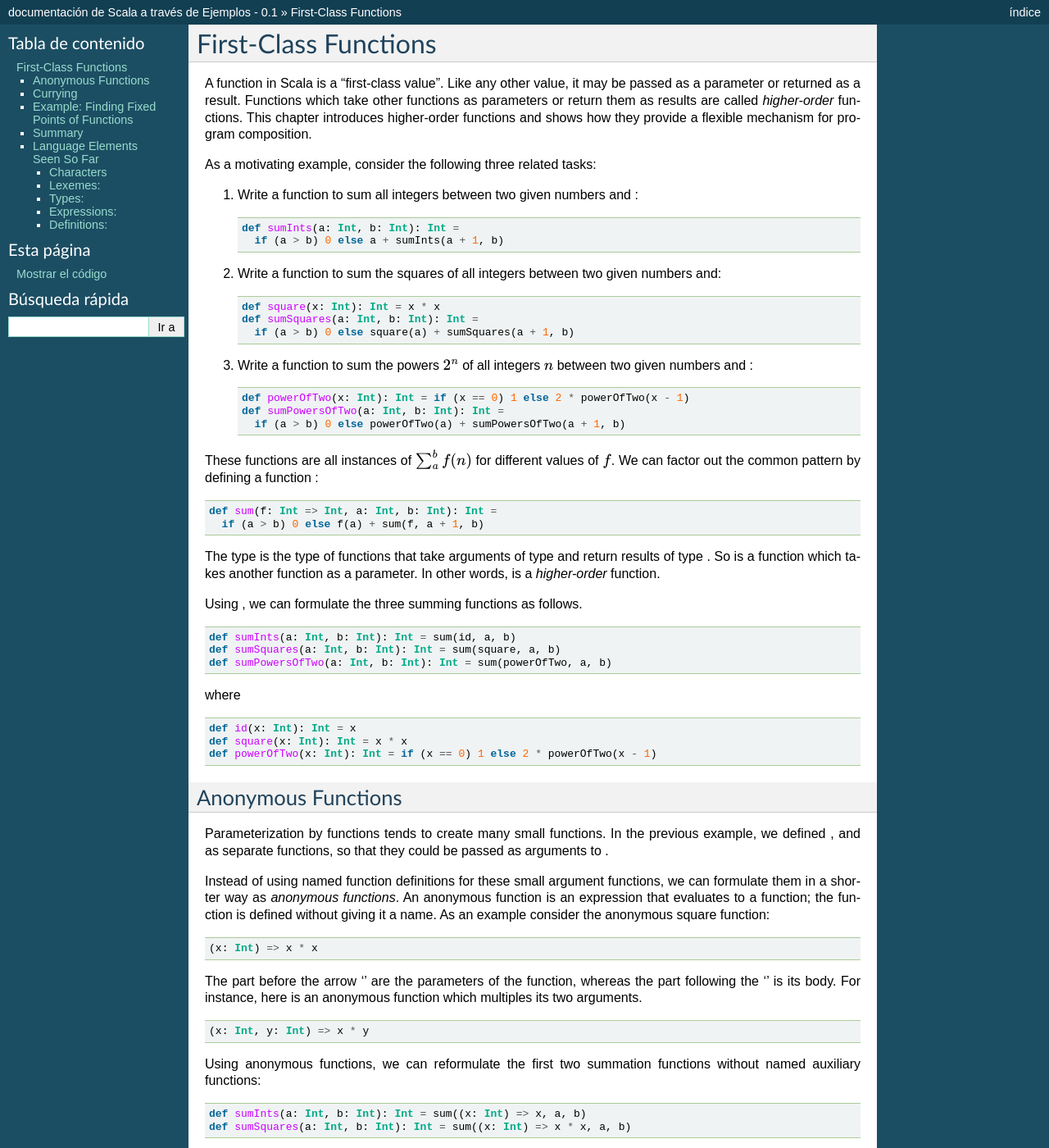
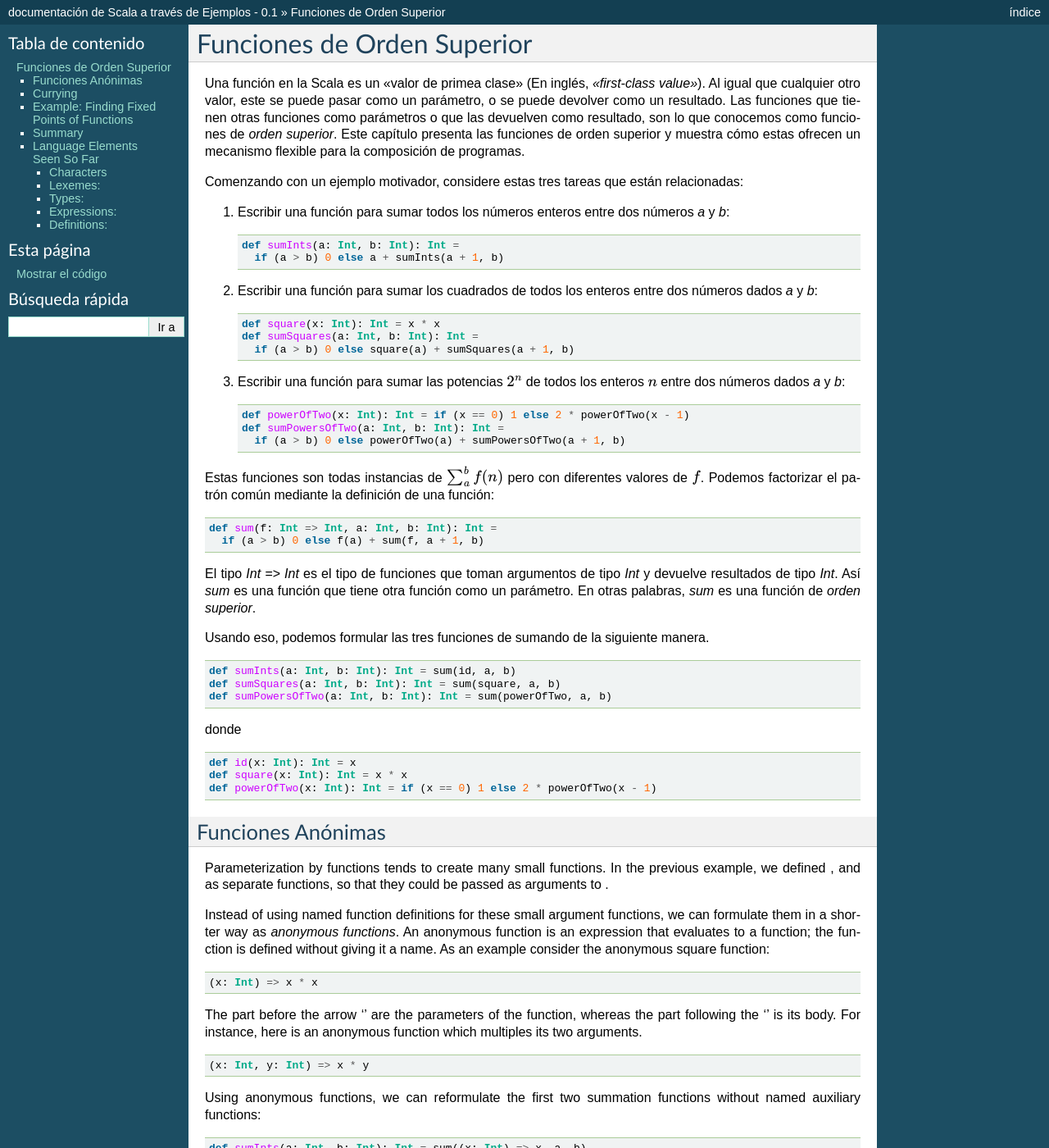
Before and after one commit to ErunamoJAZZ/ScalaByExample-es, a Sphinx documentation site: the page built from source/05.rst, in a window 1280 px wide and 1400 px high. Shown: the whole window at 82% size. Built offline with Sphinx 7.4.7, drawn with Linux system fonts in a browser that asks for light colours; formulas are drawn with MathJax 3; some of the changed text lies outside the part shown.

Commit message:
Funciones de orden superior.

```diff
--- a/source/05.rst
+++ b/source/05.rst
@@ -1,23 +1,18 @@
-First-Class Functions
-=====================
+Funciones de Orden Superior
+===========================
 
-A function in Scala is a “first-class value”. Like any other value, it
-may be passed as a parameter or returned as a result. Functions which
-take other functions as parameters or return them as results are called
-*higher-order* functions. This chapter introduces higher-order functions
-and shows how they provide a flexible mechanism for program composition.
+Una función en la Scala es un "valor de primea clase" (En inglés, *"first-class value"*). Al igual que cualquier otro valor, este se puede pasar como un parámetro, o se puede devolver como un resultado. Las funciones que tienen otras funciones como parámetros o que las devuelven como resultado, son lo que conocemos como funciones de *orden superior*. Este capítulo presenta las funciones de orden superior y muestra cómo estas ofrecen un mecanismo flexible para la composición de programas.
 
-As a motivating example, consider the following three related tasks:
+Comenzando con un ejemplo motivador, considere estas tres tareas que están relacionadas:
 
-#. Write a function to sum all integers between two given numbers and :
+#. Escribir una función para sumar todos los números enteros entre dos números *a* y *b*:
 
    .. code-block:: scala
 
           def sumInts(a: Int, b: Int): Int =
             if (a > b) 0 else a + sumInts(a + 1, b)
 
-#. Write a function to sum the squares of all integers between two given
-   numbers and:
+#. Escribir una función para sumar los cuadrados de todos los enteros entre dos números dados *a* y *b*:
 
    .. code-block:: scala
 
@@ -25,8 +20,7 @@ As a motivating example, consider the following three related tasks:
           def sumSquares(a: Int, b: Int): Int =
             if (a > b) 0 else square(a) + sumSquares(a + 1, b)
 
-#. Write a function to sum the powers :math:`2^n` of all integers
-   :math:`n` between two given numbers and :
+#. Escribir una función para sumar las potencias :math:`2^n` de todos los enteros :math:`n` entre dos números dados *a* y *b*:
 
    .. code-block:: scala
 
@@ -34,20 +28,18 @@ As a motivating example, consider the following three related tasks:
           def sumPowersOfTwo(a: Int, b: Int): Int =
             if (a > b) 0 else powerOfTwo(a) + sumPowersOfTwo(a + 1, b)
 
-These functions are all instances of :math:`\sum^b_a f(n)` for different
-values of :math:`f`. We can factor out the common pattern by defining a
-function :
+
+Estas funciones son todas instancias de :math:`\sum^b_a f(n)` pero con diferentes valores de :math:`f`. Podemos factorizar el patrón común mediante la definición de una función:
 
 .. code-block:: scala
 
     def sum(f: Int => Int, a: Int, b: Int): Int =
       if (a > b) 0 else f(a) + sum(f, a + 1, b)
 
-The type is the type of functions that take arguments of type and return
-results of type . So is a function which takes another function as a
-parameter. In other words, is a *higher-order* function.
 
-Using , we can formulate the three summing functions as follows.
+El tipo `Int => Int` es el tipo de funciones que toman argumentos de tipo `Int` y devuelve resultados de tipo `Int`. Así `sum` es una función que tiene otra función como un parámetro. En otras palabras, `sum` es una función de *orden superior*.
+
+Usando eso, podemos formular las tres funciones de sumando de la siguiente manera.
 
 .. code-block:: scala
 
@@ -55,7 +47,7 @@ Using , we can formulate the three summing functions as follows.
     def sumSquares(a: Int, b: Int): Int = sum(square, a, b)
     def sumPowersOfTwo(a: Int, b: Int): Int = sum(powerOfTwo, a, b)
 
-where
+donde
 
 .. code-block:: scala
 
@@ -63,8 +55,9 @@ where
     def square(x: Int): Int = x * x
     def powerOfTwo(x: Int): Int = if (x == 0) 1 else 2 * powerOfTwo(x - 1)
 
-Anonymous Functions
--------------------
+
+Funciones Anónimas
+------------------
 
 Parameterization by functions tends to create many small functions. In
 the previous example, we defined , and as separate functions, so that
```
